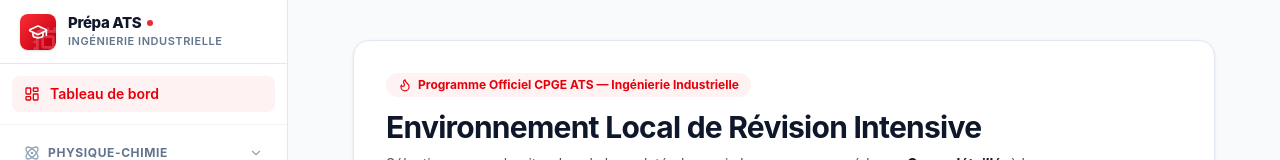
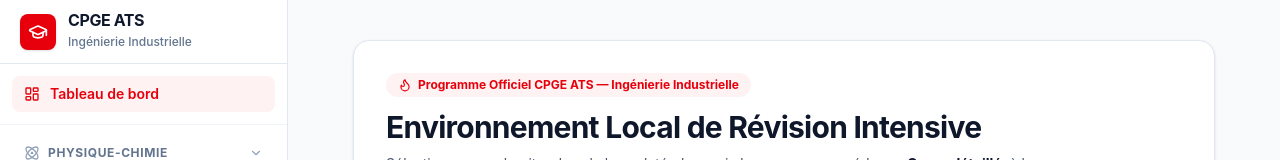
Before and after one commit to Choc-exe/ats-revision-app, a Next.js app: page / in a window 1280 px wide. Shown: the top 160 px of the page. Built offline with nearby package versions, Linux system fonts and the light colour scheme.

Commit message:
icone-dans-page-annuler

```diff
--- a/src/components/layout/Sidebar.tsx
+++ b/src/components/layout/Sidebar.tsx
@@ -42,21 +42,15 @@ export default function Sidebar() {
   return (
     <aside className="fixed inset-y-0 left-0 z-30 w-72 bg-white border-r border-slate-200 flex flex-col">
       {/* En-tête de l'application */}
-      {/* En-tête de l'application (Logo) */}
-      <div className="h-16 px-5 border-b border-slate-200 flex items-center gap-3 bg-white">
-        <div className="relative w-9 h-9 rounded-lg bg-gradient-to-br from-red-500 to-red-700 flex items-center justify-center text-white shadow-sm shrink-0 overflow-hidden">
-          {/* Effet visuel d'engrenage abstrait en fond */}
-          <div className="absolute -right-2 -bottom-2 opacity-20">
-            <Cpu className="w-8 h-8" />
-          </div>
-          <GraduationCap className="w-5 h-5 relative z-10 drop-shadow-sm" />
+      <div className="h-16 px-5 border-b border-slate-200 flex items-center gap-3">
+        <div className="w-9 h-9 rounded-lg bg-red-600 flex items-center justify-center text-white shadow-sm">
+          <GraduationCap className="w-5 h-5" />
         </div>
-        <div className="flex flex-col truncate">
-          <span className="font-extrabold text-slate-900 tracking-tight text-[15px] leading-tight flex items-center gap-1.5">
-            Prépa ATS
-            <span className="w-1.5 h-1.5 rounded-full bg-red-600 animate-pulse" />
+        <div>
+          <span className="font-bold text-slate-900 tracking-tight block leading-none">
+            CPGE ATS
           </span>
-          <span className="text-[11px] text-slate-500 font-semibold uppercase tracking-wider truncate">
+          <span className="text-xs text-slate-500 font-medium">
             Ingénierie Industrielle
           </span>
         </div>
```
